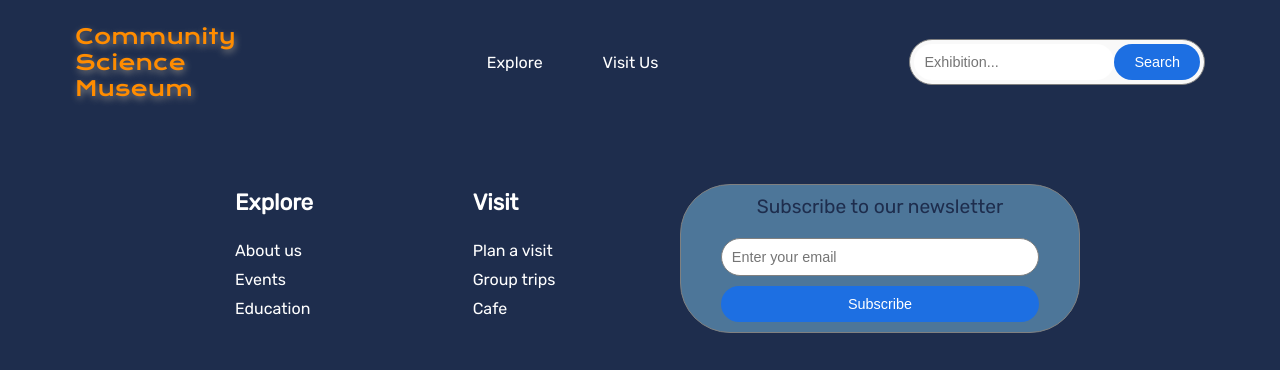
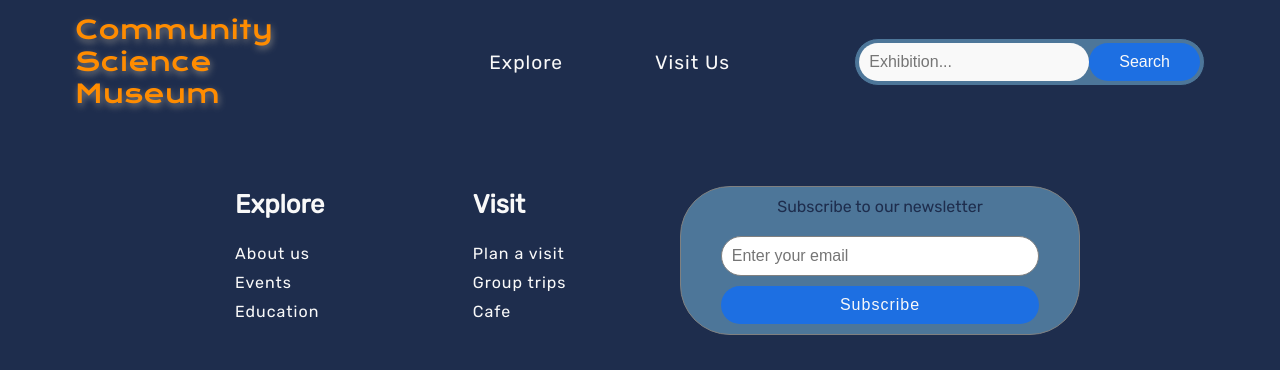
Before and after one commit to rscode67/Community-Science-Museum, a plain HTML site: page html/visit.html in a window 1280 px wide. Shown: the top 370 px of the page. Drawn offline with Linux system fonts and the light colour scheme.

Commit message:
color changes

```diff
--- a/css/reset.css
+++ b/css/reset.css
@@ -41,7 +41,6 @@ body {
 
 header {
   background: #1e2d4d;
-  color: #fff;
   padding: 2px 60px;
 }
 
@@ -50,7 +49,7 @@ header {
   cursor: pointer;
   text-decoration: none;
   font-family: krona;
-  font-size: 1.3rem;
+  font-size: 1.6rem;
   text-shadow: 1px 3px 7px gray;
 }
 
@@ -69,24 +68,26 @@ header {
 }
 
 .navlist li a {
-  margin: 0 30px;
+  margin: 0 0 0 92px;
   cursor: pointer;
   text-decoration: none;
-  color: #fff;
+  color: #f9f9f9;
+  font-size: 1.2rem;
+  letter-spacing: 1px;
 }
 
 .navlist li a:hover {
-  color: #1d6fe2;
+  color: #ff8c00;
   transition: 0.3s ease;
 }
 
 .search-container {
   display: flex;
   align-items: center;
-  border: 1px solid gray;
+  border: 1px solid #1e2d4d;
   border-radius: 50px;
   padding: 4px;
-  background-color: #f9f9f9;
+  background-color: #4d7699;
 }
 
 .search-bar {
@@ -94,22 +95,24 @@ header {
   border: none;
   border-radius: 50px;
   outline: none;
-  width: 200px;
-  font-size: 0.9rem;
+  width: 230px;
+  font-size: 1rem;
+  background-color: #f9f9f9;
 }
 
 .search-button {
   background-color: #1d6fe2;
-  color: #fff;
+  color: #f9f9f9;
   border: none;
-  padding: 10px 20px;
+  padding: 10px 30px;
   border-radius: 50px;
   cursor: pointer;
-  font-size: 0.9rem;
+  font-size: 1rem;
 }
 
 .search-button:hover {
-  background-color: #1e2d4d;
+  background-color: #ff8c00;
+  color: #1e2d4d;
 }
 
 .footer-container {
@@ -129,26 +132,27 @@ header {
 
 .footer-h2 {
   margin-bottom: 25px;
-  font-size: 1.4rem;
+  font-size: 1.6rem;
 }
 
 .footer-heading1,
 .footer-heading2 {
-  color: #fff;
+  color: #f9f9f9;
   margin: 15px 35px;
 }
 
 .footer-heading1 a,
 .footer-heading2 a {
-  color: #fff;
+  color: #f9f9f9;
   font-size: 1rem;
+  letter-spacing: 1px;
   display: block;
   margin-bottom: 10px;
 }
 
 .footer-heading1 a:hover,
 .footer-heading2 a:hover {
-  color: #1d6fe2;
+  color: #ff8c00;
   transition: 0.3s ease;
 }
 
@@ -166,7 +170,7 @@ footer ul {
   padding: 10px 0;
   border: 1px solid gray;
   border-radius: 50px;
-  background-color: rgb(77, 118, 153);
+  background-color: #4d7699;
   text-align: center;
   box-sizing: border-box;
 }
@@ -177,7 +181,7 @@ footer ul {
   margin: 10px 0;
   border: 1px solid gray;
   border-radius: 50px;
-  font-size: 0.9rem;
+  font-size: 1rem;
   box-sizing: border-box;
 }
 
@@ -185,22 +189,24 @@ footer ul {
   width: 80%;
   padding: 10px;
   background-color: #1d6fe2;
-  color: #fff;
+  color: #f9f9f9;
   border: none;
   border-radius: 50px;
-  font-size: 0.9rem;
+  font-size: 1rem;
+  letter-spacing: 1px;
   cursor: pointer;
   box-sizing: border-box;
   transition: background-color 0.3s ease;
 }
 
 .subscribe-button:hover {
-  background-color: #1e2d4d;
+  background-color: #ff8c00;
+  color: #1e2d4d;
 }
 
 .subscribe-text {
   color: #1e2d4d;
-  font-size: 1.2rem;
+  font-size: 1rem;
   margin-bottom: 10px;
 }
 
@@ -211,7 +217,7 @@ footer ul {
 }
 
 .social-media-icons a:hover {
-  color: #1d6fe2;
+  color: #ff8c00;
 }
 
 .footer-line {
```
Also changed, not shown: css/index.css (+5 -3 lines), html/index.html (+3 -7 lines).
